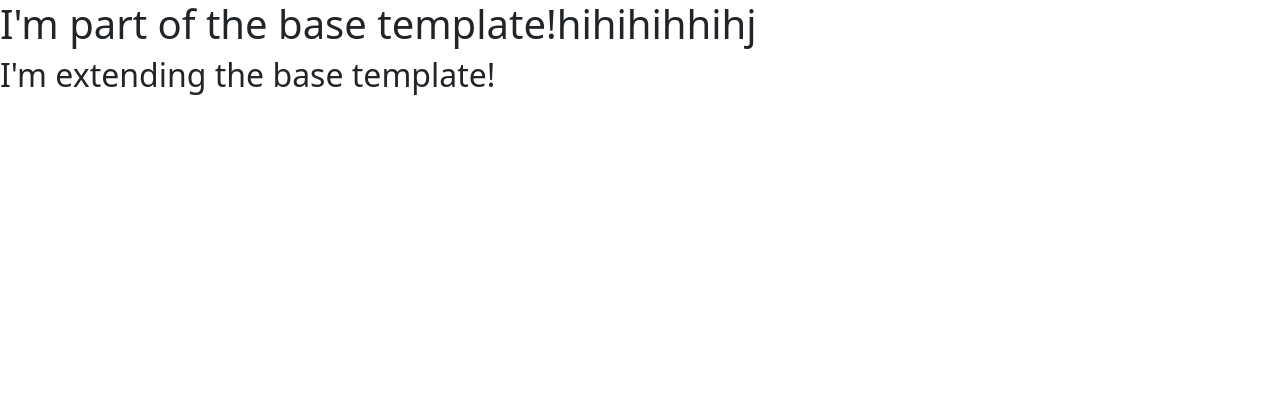
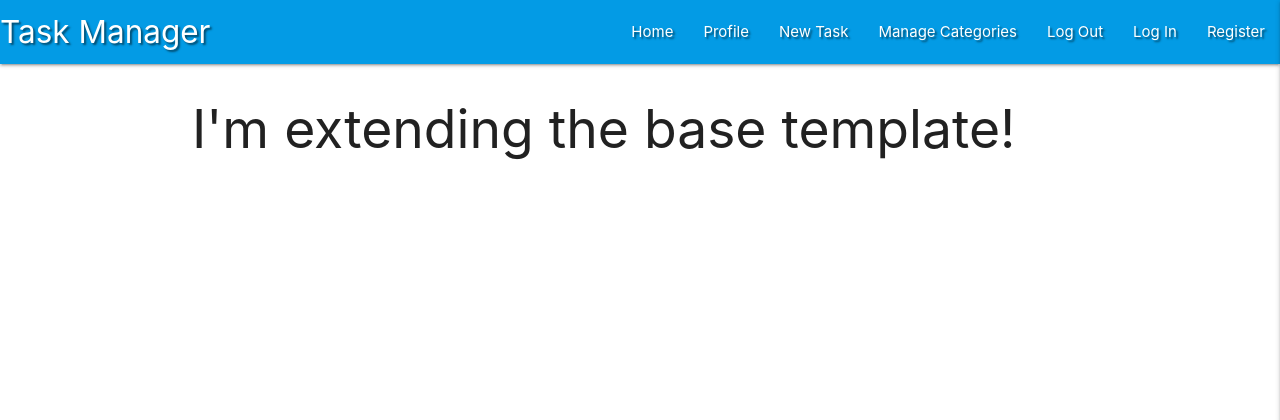
Before and after one commit to Nick8735/Safe_Stock, a Flask app: page / in a window 1280 px wide. Shown: the top 420 px of the page. Run offline with Flask 3, Linux system fonts and the light colour scheme; data that the repository does not hold is empty; some libraries are stand-ins or nearby versions.

Commit message:
add register

```diff
--- a/app.py
+++ b/app.py
@@ -4,6 +4,7 @@ from flask import (
     redirect, request, session, url_for)
 from flask_pymongo import PyMongo
 from bson.objectid import ObjectId
+from werkzeug.security import generate_password_hash, check_password_hash
 if os.path.exists("env.py"):
     import env
 
@@ -24,8 +25,46 @@ def get_stock():
     stock = mongo.db.stock.find()
     return render_template("stock.html", stock=stock)
 
+@app.route("/register", methods=["GET", "POST"])
+def register():
+    if request.method == "POST":
+        # check if username already exists in db
+        existing_user = mongo.db.users.find_one(
+            {"username": request.form.get("username").lower()})
 
+        if existing_user:
+            flash("Username already exists")
+            return redirect(url_for("register"))
 
+        register = {
+            "username": request.form.get("username").lower(),
+            "password": generate_password_hash(request.form.get("password"))
+        }
+        mongo.db.users.insert_one(register)
+
+        # put the new user into 'session' cookie
+        session["user"] = request.form.get("username").lower()
+        flash("Registration Successful!")
+
+        # Redirect to a different endpoint, for example, the login page
+        return redirect(url_for("login"))
+
+    # For the "GET" request, render the register.html template
+    return render_template("register.html")
+
+@app.route("/login", methods=["GET", "POST"])
+def login():
+    username = request.json.get('username')
+    password = request.json.get('password')
+
+    user = User.query.filter_by(username=username).first()
+
+    if user and check_password_hash(user.password, password):
+        # Valid credentials, return user information or generate a token
+        return jsonify({'message': 'Login successful', 'user_id': user.id}), 200
+    else:
+        # Invalid credentials
+        return jsonify({'message': 'Invalid credentials'}), 401
 
 if __name__ == "__main__":
     app.run(host=os.environ.get("IP"),
--- a/static/css/style.css
+++ b/static/css/style.css
@@ -1,3 +1,6 @@
-body {
-    background-color:red,
+.text-shadow {
+    text-shadow: 2px 2px 2px rgba(0, 0, 0, 0.5);
 }
+.flashes h4 {
+    line-height: 2;
+}
--- a/static/js/script.js
+++ b/static/js/script.js
@@ -0,0 +1,20 @@
+/*
+    jQuery for MaterializeCSS initialization
+*/
+
+$(document).ready(function () {
+    $(".sidenav").sidenav({edge: "right"});
+});
+
+
+
+
+
+/*
+    vanilla JavaScript for MaterializeCSS initialization
+*/
+
+// document.addEventListener('DOMContentLoaded', function () {
+//     let sidenavs = document.querySelectorAll(".sidenav");
+//     let sidenavsInstance = M.Sidenav.init(sidenavs, {edge: "right"});
+// });
--- a/templates/base.html
+++ b/templates/base.html
@@ -3,18 +3,68 @@
 <head>
     <meta charset="UTF-8">
     <meta name="viewport" content="width=device-width, initial-scale=1.0">
-    <link href="https://cdn.jsdelivr.net/npm/bootstrap@5.3.2/dist/css/bootstrap.min.css" rel="stylesheet" integrity="sha384-T3c6CoIi6uLrA9TneNEoa7RxnatzjcDSCmG1MXxSR1GAsXEV/Dwwykc2MPK8M2HN" crossorigin="anonymous" type="text/css">
-    <link rel="stylesheet" href="{{ url_for('static', filename='static/css/style.css') }}" type="text/css">
+    <link rel="stylesheet" href="https://cdnjs.cloudflare.com/ajax/libs/font-awesome/5.13.1/css/all.min.css"
+        integrity="sha512-xA6Hp6oezhjd6LiLZynuukm80f8BoZ3OpcEYaqKoCV3HKQDrYjDE1Gu8ocxgxoXmwmSzM4iqPvCsOkQNiu41GA==" crossorigin="anonymous" type="text/css">
+    <link rel="stylesheet" href="https://cdnjs.cloudflare.com/ajax/libs/materialize/1.0.0/css/materialize.min.css" type="text/css">
+    <link rel="stylesheet" href="{{ url_for('static', filename='css/style.css') }}" type="text/css">
     {% block styles %}
     {% endblock %}
-    <title>Safe Stock</title>
+    <title>Task Manager</title>
 </head>
 <body>
 
-    <h1>I'm part of the base template!hihihihhihj</h1>
-    {% block content %}
-    {% endblock %}
-    <script src="https://cdn.jsdelivr.net/npm/bootstrap@5.3.2/dist/js/bootstrap.bundle.min.js" integrity="sha384-C6RzsynM9kWDrMNeT87bh95OGNyZPhcTNXj1NW7RuBCsyN/o0jlpcV8Qyq46cDfL" crossorigin="anonymous"></script>
+	<header>
+        <!-- top navbar -->
+		<nav class="nav-extended text-shadow light-blue darken-1">
+			<div class="nav-wrapper">
+				<a href="{{ url_for('get_stock') }}" class="brand-logo">Task Manager</a>
+				<a href="#" data-target="mobile-demo" class="sidenav-trigger right"><i class="fas fa-bars"></i></a>
+				<ul class="right hide-on-med-and-down">
+					<li><a href="{{ url_for('get_stock') }}">Home</a></li>
+					<li><a href="#">Profile</a></li>
+					<li><a href="#">New Task</a></li>
+					<li><a href="#">Manage Categories</a></li>
+					<li><a href="#">Log Out</a></li>
+					<li><a href="#">Log In</a></li>
+					<li><a href="{{ url_for('register') }}">Register</a></li>
+				</ul>
+			</div>
+		</nav>
+
+        <!-- mobile sidenav -->
+		<ul class="sidenav" id="mobile-demo">
+            <li><h4 class="center-align light-blue-text text-darken 4">Task Manager</h4></li>
+            <li><a href="{{ url_for('get_stock') }}">Home</a></li>
+            <li><a href="#">Profile</a></li>
+            <li><a href="#">New Task</a></li>
+            <li><a href="#">Manage Categories</a></li>
+            <li><a href="#">Log Out</a></li>
+            <li><a href="#">Log In</a></li>
+            <li><a href="{{ url_for('get_stock') }}">Register</a></li>
+		</ul>
+	</header>
+
+    <section>
+        <!-- flash messages -->
+        {% with messages = get_flashed_messages() %}
+            {% if messages %}
+                {% for message in messages %}
+                    <div class="row flashes">
+                        <h4 class="light-blue lighten-4 center-align">{{ message }}</h4>
+                    </div>
+                {% endfor %}
+            {% endif %}
+        {% endwith %}
+    </section>
+
+    <main class="container">
+        {% block content %}
+        {% endblock %}
+    </main>
+
+    <script src="https://code.jquery.com/jquery-3.5.1.min.js"
+        integrity="sha256-9/aliU8dGd2tb6OSsuzixeV4y/faTqgFtohetphbbj0=" crossorigin="anonymous"></script>
+    <script src="https://cdnjs.cloudflare.com/ajax/libs/materialize/1.0.0/js/materialize.min.js"></script>
     <script src="{{ url_for('static', filename='js/script.js') }}"></script>
     {% block scripts %}
     {% endblock %}
```
Also changed, not shown: templates/register.html (added, +37 -0 lines).
